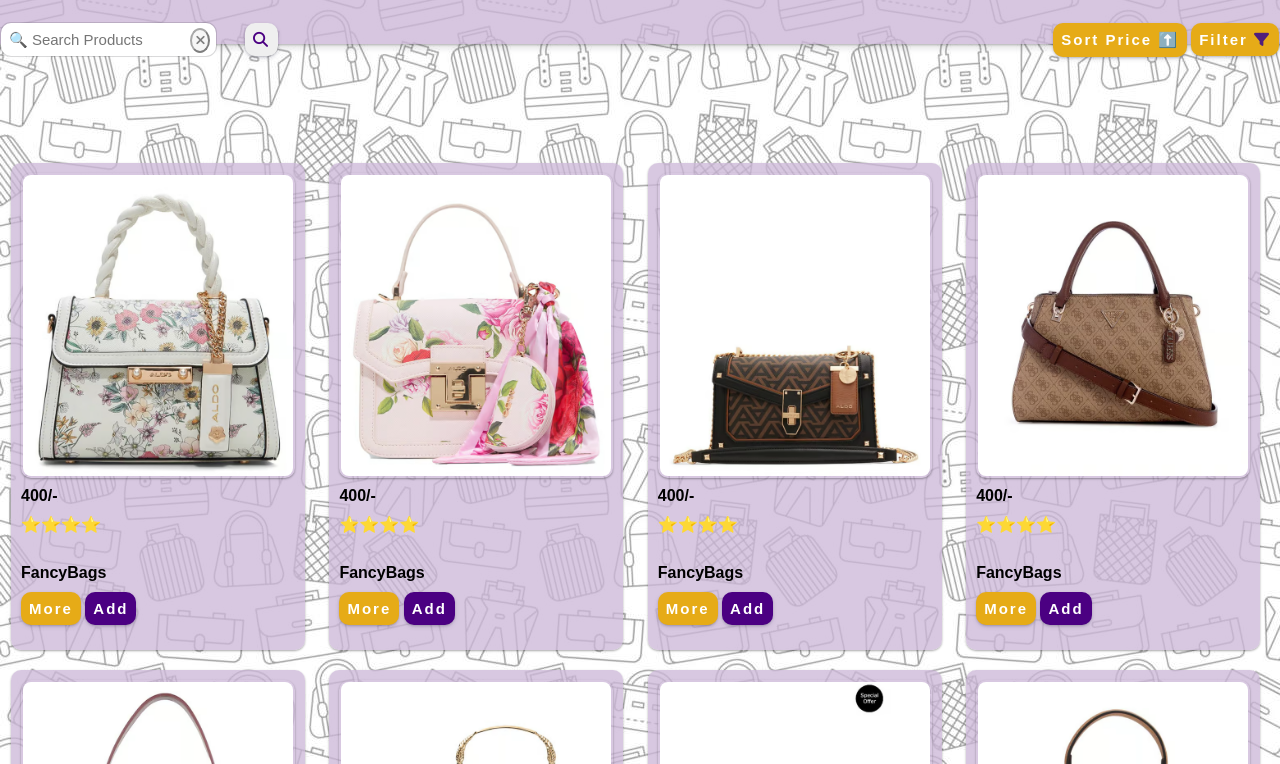
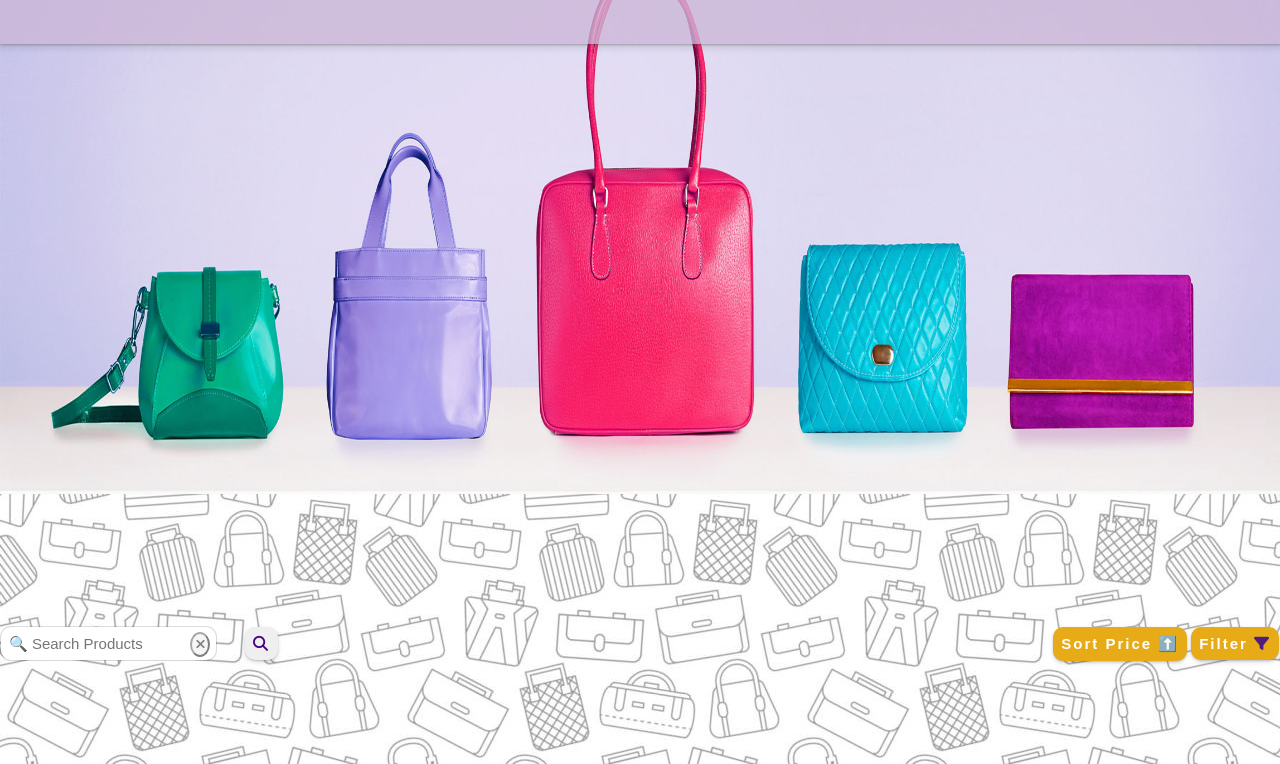
Before and after one commit to charmeepaneliya/E-commerce-css, a plain HTML site: page index.html in a window 1280 px wide. Shown: the part 106-870 px from the top of the page. Drawn offline with nearby package versions, Linux system fonts and the light colour scheme; a web font is replaced by a local one.

Commit message:
Add files via upload

```diff
--- a/index.html
+++ b/index.html
@@ -34,7 +34,13 @@
         </nav>
      </div>
     </header>
+    <section>
+        <div class="bag-img">
+            <img width="100%" height="600px" src="img/bag-img1.jpg" alt="bag-img1"/>
+        </div>
+    </section>
 
+    <!--card section start-->
     <section>
         <div class="container">
             <div class="float-left animate__animated animate__fadeInLeftBig">
@@ -259,6 +265,8 @@
         </div>
     </section>
 
+    <!--card section end-->
+
     <!-- Footer start-->
 
     <footer class="bg-dark">
```
Also changed, not shown: img/bag-img1.jpg (added).
